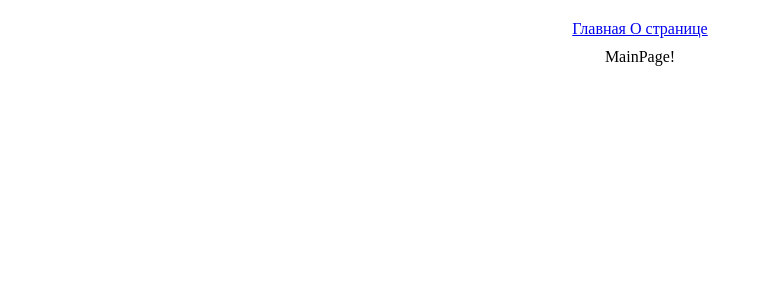
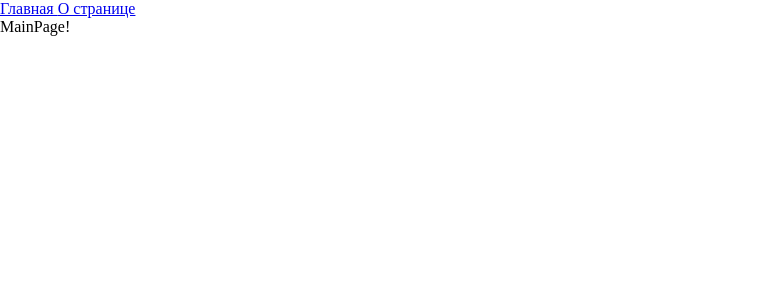
Before and after one commit to rauf322/lesson_react, a React app: page / in a window 1280 px wide. Shown: the top 300 px of the page, without its empty margins (0-770 px from the left). Built offline with nearby package versions, Linux system fonts and the light colour scheme.

Commit message:
added basic scss set up

```diff
--- a/src/App.tsx
+++ b/src/App.tsx
@@ -1,5 +1,5 @@
 import React, {Suspense} from 'react';
-import './index.scss';
+import './styles/index.scss';
 import {Link, Routes, Route} from "react-router-dom";
 import {AboutPageAsync} from "./pages/AboutPage/AboutPage.async";
 import {MainPageAsync} from "./pages/MainPage/MainPage.async";
@@ -8,8 +8,7 @@
 const App = () => {
 
     return (
-        <>
-            <div>
+            <div className="app_dark">
                 <Link to={'/'}>Главная </Link>
                 <Link to={'/about'}>О странице</Link>
                 <Suspense fallback={<div>Loading...</div>}>
@@ -19,7 +18,6 @@
                     </Routes>
                 </Suspense>
             </div>
-        </>
     );
 };
 
--- a/src/index.scss
+++ /dev/null
@@ -1,23 +0,0 @@
-* {
-  padding: 0;
-  box-sizing: border-box;
-  text-align: center;
-  margin-top: 10px;
-}
-
-.app {
-  font-size: 30px;
-}
-
-.button {
-  background-color: #0000ff;
-  color: white;
-  border: 0;
-  padding: 15px 20px;
-  min-width: 150px;
-  font-size: 16px;
-  border-radius: 3px;
-  cursor: pointer;
-  transition: opacity 200ms ease-out;
-  box-shadow: 1px 1px 1px rgba(0, 0, 0, 0.2);
-}
--- /dev/null
+++ b/src/styles/index.scss
@@ -0,0 +1,14 @@
+@import "reset";
+@import "variables/global";
+@import "themes/normal";
+@import "themes/dark";
+
+
+.app {
+  font: var(--font -m);
+
+  background: var(--bg-color);
+  color: var(--primary-color);
+
+  min-height: 100vh;
+}
--- /dev/null
+++ b/src/styles/reset.scss
@@ -0,0 +1,13 @@
+* {
+  margin: 0;
+  padding: 0;
+  box-sizing: border-box;
+}
+
+input,
+button,
+textarea,
+select {
+  margin: 0;
+  font: inherit;
+}
--- /dev/null
+++ b/src/styles/themes/dark.scss
@@ -0,0 +1,6 @@
+.app.dark {
+  --bg-color: #0e0e75;
+
+  --primary-color: #049604;
+  --secondary-color: #04ff04;
+}
--- /dev/null
+++ b/src/styles/themes/normal.scss
@@ -0,0 +1,6 @@
+.app.light {
+  --bg-color: #e4e4e4;
+
+  --primary-color: #031471;
+  --secondary-color: #0937e7;
+}
--- /dev/null
+++ b/src/styles/variables/global.scss
@@ -0,0 +1,12 @@
+:root {
+
+  --font-family-main: 'Robot', 'Times New Roman', serif;
+  --font-size-m: 16px;
+  --font-line-m:24px;
+  --font-m: var(--font-size-m) / var(--font-line-m) var(--font-size-main);
+
+  --font-size-l: 24px;
+  --font-line-l: 32px;
+  --font-l: var(--font-size-l) / var(--font-line-l) var(--font-family-main);
+
+}
```
